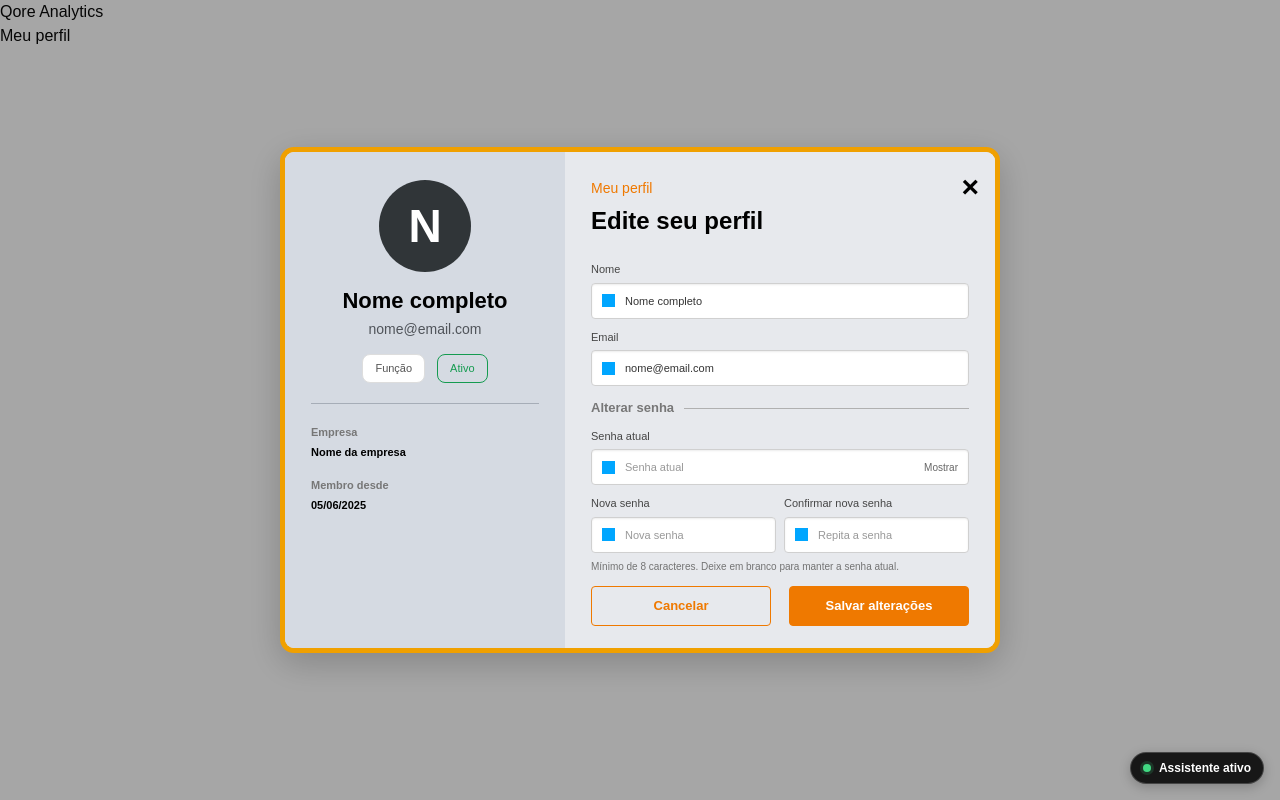
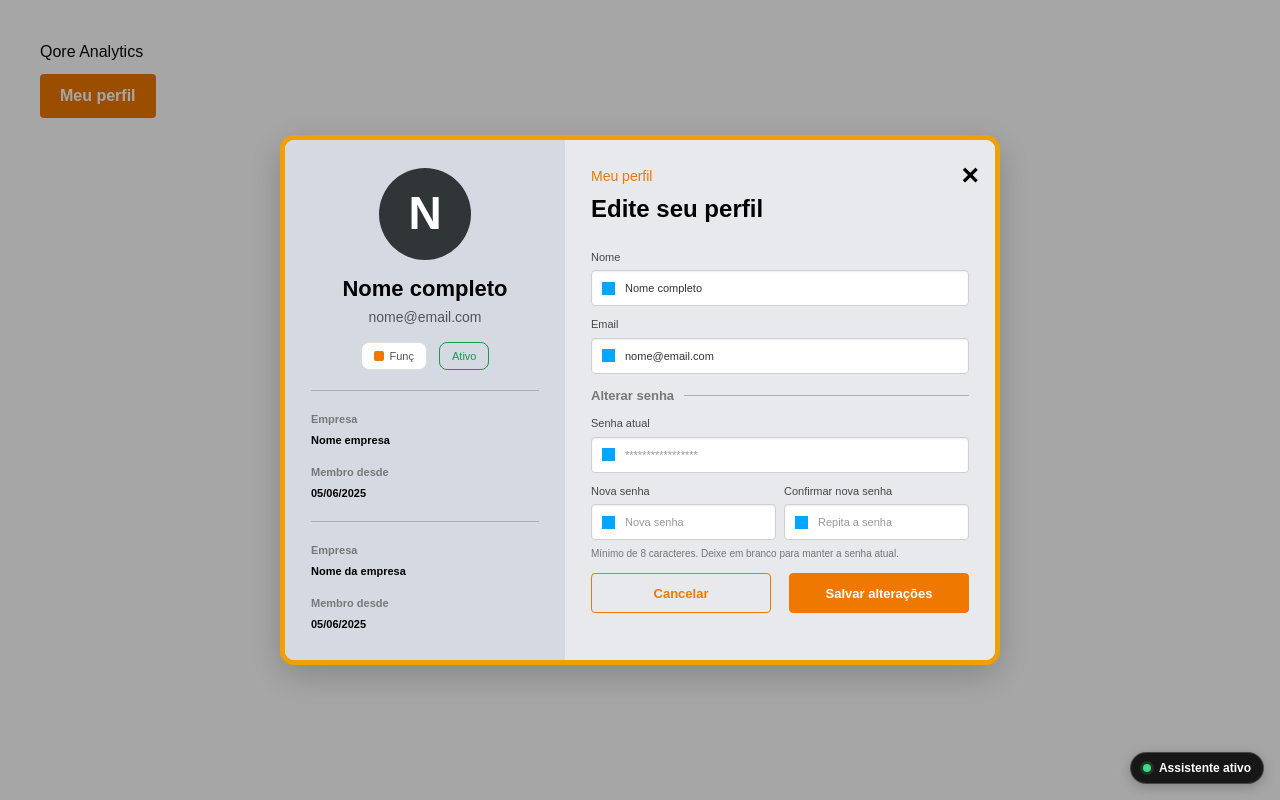
Before and after one commit to Qore-Analitycs/Qore-Analytics---Front-End, a Next.js app: page / in a window 1280 px wide. Both pictures are taken after a click on the button "Meu perfil". Built offline with nearby package versions, Linux system fonts and the light colour scheme.

Commit message:
:construction: implementação do modal pefil

```diff
--- a/src/components/perfil/ModalPerfil.module.css
+++ b/src/components/perfil/ModalPerfil.module.css
@@ -455,3 +455,30 @@
     }
 
 }
+
+.roleBadge {
+    display: flex;
+    align-items: center;
+    gap: 6px;
+    background-color: #FFFFFF;
+    color: #555555;
+    border: 1px solid #DDDDDD;
+}
+
+.roleIndicator {
+    width: 10px;
+    height: 10px;
+    background-color: #EF7900;
+    border-radius: 2px;
+}
+
+.iconButton {
+    border: none;
+    background: transparent;
+    cursor: pointer;
+    font-size: 14px;
+    padding: 0 4px;
+    display: flex;
+    align-items: center;
+    justify-content: center;
+}
--- a/src/components/perfil/ModalPerfil.tsx
+++ b/src/components/perfil/ModalPerfil.tsx
@@ -138,16 +138,31 @@ export default function ModalPerfil({
                     </p>
 
                     {/* Identificação do usuário */}
-
 <div className={styles.statusRow}>
-
     <span className={styles.roleBadge}>
-                            Função
+        <span className={styles.roleIndicator}></span>
+        Funç
     </span>
 
     <span className={styles.statusBadge}>
         Ativo
     </span>
+</div>
+
+<div className={styles.sidebarDivider}></div>
+
+{/* Informações complementares */}
+<div className={styles.profileInfo}>
+
+    <div className={styles.metaItem}>
+        <span>Empresa</span>
+        <strong>Nome empresa</strong>
+    </div>
+
+    <div className={styles.metaItem}>
+        <span>Membro desde</span>
+        <strong>05/06/2025</strong>
+    </div>
 
 </div>
 
@@ -264,7 +279,6 @@ export default function ModalPerfil({
                         </div>
 
                         {/* Senha atual */}
-
 <div className={styles.field}>
 
     <label htmlFor="senha-atual">
@@ -278,18 +292,33 @@ export default function ModalPerfil({
         <input
             id="senha-atual"
             type={mostrarSenhas ? "text" : "password"}
-                                    placeholder="Senha atual"
+            placeholder="*****************"
             value={senhaAtual}
             onChange={(event) => setSenhaAtual(event.target.value)}
             autoComplete="current-password"
         />
 
+        {/* Botão de Copiar */}
         <button
             type="button"
-                                    className={styles.passwordToggle}
+            className={styles.iconButton}
+            onClick={() => {
+                navigator.clipboard.writeText(senhaAtual);
+                alert("Senha copiada!");
+            }}
+            title="Copiar senha"
+        >
+
+        </button>
+
+        {/* Botão de Mostrar/Ocultar */}
+        <button
+            type="button"
+            className={styles.iconButton}
             onClick={() => setMostrarSenhas(!mostrarSenhas)}
+            title="Mostrar ou ocultar senha"
         >
-                                    {mostrarSenhas ? "Ocultar" : "Mostrar"}
+
         </button>
 
     </div>
--- a/src/pages/index.tsx
+++ b/src/pages/index.tsx
@@ -1,6 +1,4 @@
-
 import { useState } from "react";
-
 import ModalPerfil from "../components/perfil/ModalPerfil";
 
 export default function Index() {
@@ -10,25 +8,32 @@ export default function Index() {
 
     return (
         <>
-
-            <main>
-
+            <main style={{ padding: "40px", fontFamily: "sans-serif" }}>
                 <h1>Qore Analytics</h1>
 
                 <button
                     type="button"
                     onClick={() => setModalAberto(true)}
+                    style={{
+                        padding: "10px 20px",
+                        backgroundColor: "#EF7900",
+                        color: "#FFFFFF",
+                        border: "none",
+                        borderRadius: "4px",
+                        cursor: "pointer",
+                        fontWeight: "600",
+                        marginTop: "10px"
+                    }}
                 >
                     Meu perfil
                 </button>
-
             </main>
 
+            {/* O componente do modal que abre por cima da página */}
             <ModalPerfil
                 aberto={modalAberto}
                 onFechar={() => setModalAberto(false)}
             />
-
         </>
     );
 }
```
Lines whose indentation alone changed are shown as unchanged.
